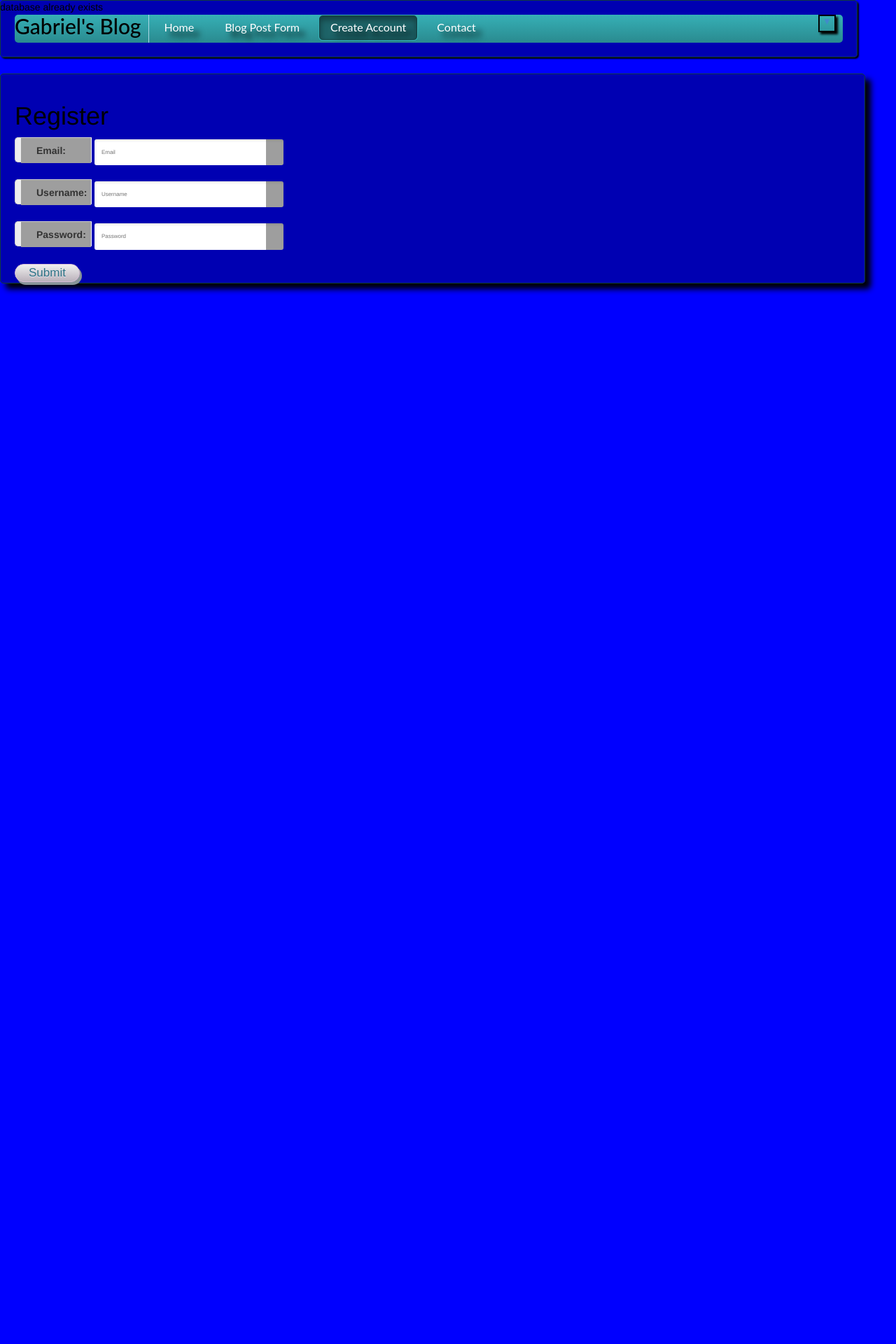
After one commit to gabriel-codina/codinag-blog, a PHP site: page /register.php in a window 1280 px wide. The commit adds this page. Shown: the top 1920 px of the page at 70% size. Run offline with PHP 8.4, Linux system fonts and the light colour scheme; some libraries are stand-ins or nearby versions; grey boxes are pictures that could not be loaded.

Commit message:
another day

```diff
--- a/controller/create-post.php
+++ b/controller/create-post.php
@@ -6,12 +6,12 @@ require (__DIR__ . "/../model/config.php");
 $title = filter_input(INPUT_POST, "title", FILTER_SANITIZE_STRING);
 $post = filter_input(INPUT_POST, "post", FILTER_SANITIZE_STRING);
 
-$query = $connection->query("INSERT INTO posts SET title = '$title', post = '$post'");
+$query = $_SESSION["connection"]->query("INSERT INTO posts SET title = '$title', post = '$post'");
 
 if($query){
     echo "<p>Succesfuly inserted post: $title</p>";
 }else{
-    echo "<p>$connection->error</p>";
+    echo "<p>" . $_SESSION["connection"]->error . "</p>";
 }
 echo "<form method='link' action='../index.php'>
 <input type='submit' value='Back'>
--- /dev/null
+++ b/controller/create-user.php
@@ -0,0 +1 @@
+<?php
--- a/css/css.css
+++ b/css/css.css
@@ -323,6 +323,25 @@ inputs-moz-placeholder {
 
 }
 
+.regi{
+    -moz-border-radius: 5px 0 0 5px;
+    -webkit-border-radius: 5px 0 0 5px;
+    background: #EEE;
+    border: 1px solid #CCC;
+    border-radius: 5px 0 0 5px;
+    border-right: 1px solid #FFF;
+    display: inline-block;
+    height: 36px;
+    width: 275px;
+    line-height: 36px;
+
+    width: 110px !important;
+
+    top: 0;
+    left: 0;
+    padding:0;
+}
+
 .user label {
     background: url(https://cdn2.iconfinder.com/data/icons/flaticons-stroke/16/post-comment-1-16.png) no-repeat 8px center;
 }
@@ -338,6 +357,7 @@ label {
 
 p{
     color:black;
+
 }
 
 h1,h2,h3,h4,h5,h6{
@@ -394,3 +414,48 @@ margin-right: 10px;
 form{
     height: 150px;
 }
+
+.butto {
+	-moz-box-shadow: 3px 4px 0px 0px #899599;
+	-webkit-box-shadow: 3px 4px 0px 0px #899599;
+	box-shadow: 3px 4px 0px 0px #899599;
+	background:-webkit-gradient(linear, left top, left bottom, color-stop(0.05, #ededed), color-stop(1, #bab1ba));
+	background:-moz-linear-gradient(top, #ededed 5%, #bab1ba 100%);
+	background:-webkit-linear-gradient(top, #ededed 5%, #bab1ba 100%);
+	background:-o-linear-gradient(top, #ededed 5%, #bab1ba 100%);
+	background:-ms-linear-gradient(top, #ededed 5%, #bab1ba 100%);
+	background:linear-gradient(to bottom, #ededed 5%, #bab1ba 100%);
+	filter:progid:DXImageTransform.Microsoft.gradient(startColorstr='#ededed', endColorstr='#bab1ba',GradientType=0);
+	background-color:#ededed;
+	-moz-border-radius:15px;
+	-webkit-border-radius:15px;
+	border-radius:15px;
+	border:1px solid #d6bcd6;
+	display:inline-block;
+	cursor:pointer;
+	color:#2d7385;
+	font-family:arial;
+	font-size:17px;
+	padding:0px 19px;
+	text-decoration:none;
+	text-shadow:0px 1px 0px #e1e2ed;
+}
+.butto:hover {
+	background:-webkit-gradient(linear, left top, left bottom, color-stop(0.05, #bab1ba), color-stop(1, #ededed));
+	background:-moz-linear-gradient(top, #bab1ba 5%, #ededed 100%);
+	background:-webkit-linear-gradient(top, #bab1ba 5%, #ededed 100%);
+	background:-o-linear-gradient(top, #bab1ba 5%, #ededed 100%);
+	background:-ms-linear-gradient(top, #bab1ba 5%, #ededed 100%);
+	background:linear-gradient(to bottom, #bab1ba 5%, #ededed 100%);
+	filter:progid:DXImageTransform.Microsoft.gradient(startColorstr='#bab1ba', endColorstr='#ededed',GradientType=0);
+	background-color:#bab1ba;
+}
+.butto:active {
+	position:relative;
+	top:1px;
+}
+
+.special_height{
+    height: 300px;
+
+}
--- a/model/Database.php
+++ b/model/Database.php
@@ -27,10 +27,10 @@ class Database {
             $query = $this->connection->query("CREATE DATABASE $database");
 
             if ($query) {
-                echo '<p>Sucessfully created database' . $database . "</p>";
+                echo "<p>Sucessfully created database" . $database . "</p>";
             }
         } else {
-            echo '<p>database already exists</p>';
+           echo '<p>database already exists</p>';
         }
     }
 
--- a/model/config.php
+++ b/model/config.php
@@ -1,5 +1,6 @@
 <?php
 require_once (__DIR__ . "/database.php");
+session_start();
 //making a variable and storing something in it
 $host = "localhost";
 $username = "root";
@@ -11,4 +12,9 @@ $nav2 = "";
 $nav3 = "";
 $nav4 = "";
 
-$connection = new Database($host, $username, $password, $database);
+$himain = "";
+
+if(!isset($_SESSION["connection"])) {
+    $connection = new Database($host, $username, $password, $database);
+    $_SESSION["connection"] = $connection;
+}
--- /dev/null
+++ b/register.php
@@ -0,0 +1,14 @@
+<?php
+
+require_once (__DIR__."/model/config.php");
+$nav1 = "";
+$nav2 = "";
+$nav3 = "active";
+$nav4 = "";
+
+$himain = "special_height";
+
+require_once (__DIR__ . "/view/header.php");
+require_once (__DIR__ . "/view/navigation.php");
+require_once (__DIR__ . "/view/register-form.php");
+require_once (__DIR__ . "/view/footer.php");
--- a/view/form.php
+++ b/view/form.php
@@ -18,9 +18,10 @@
     </div>
 
     <div>
-        <button type="submit">Submit</button>
+        <button class="butto" type="submit">Submit</button>
     </div>
 
 
 
+
 </form>
--- a/view/navigation.php
+++ b/view/navigation.php
@@ -5,7 +5,7 @@
     <li class="divide"></li>
     <li class='link <?php echo $nav1;?>'><a href='index.php'><span>Home</span></a></li>
    <li class='link <?php echo $nav2;?>'><a href='post.php'><span>Blog Post Form</span></a></li>
-   <li class='link <?php echo $nav3;?>'><a href='#'><span>Company</span></a></li>
+   <li class='link <?php echo $nav3;?>'><a href='register.php'><span>Create Account</span></a></li>
    <li class='link <?php echo $nav4;?> last'><a href='#'><span>Contact</span></a></li>
    <div class="space navigate1 techno"><a class="link1" href="#"> &#9660</a>
                     <ul class="uls">
@@ -14,4 +14,4 @@
                 </div>
 </ul>
 </div>
-   <div class="main">
+   <div class="main <?php echo $himain;?>">
--- /dev/null
+++ b/view/register-form.php
@@ -0,0 +1,31 @@
+<h1>Register</h1>
+<form method="post" action="/codinag-blog/controller/create-post.php">
+
+    <div>
+
+         <div class="regi user">
+        <label for="email">Email:</label>
+         </div>
+
+        <input placeholder="Email" class="inputs ptitle" type="text" name="email"/>
+    </div>
+
+    <div>
+         <div class="regi user">
+        <label for="username">Username:</label>
+         </div>
+        <input placeholder="Username" class="inputs ptitle" type="text" name="username"/>
+    </div>
+
+    <div>
+         <div class="regi user">
+        <label for="password">Password:</label>
+         </div>
+        <input placeholder="Password" class="inputs ptitle" type="text" name="password"/>
+    </div>
+
+    <div>
+        <button class="butto" type="submit">Submit</button>
+    </div>
+
+</form>
```
Also changed, not shown: controller/create-db.php (+16 -2 lines).
